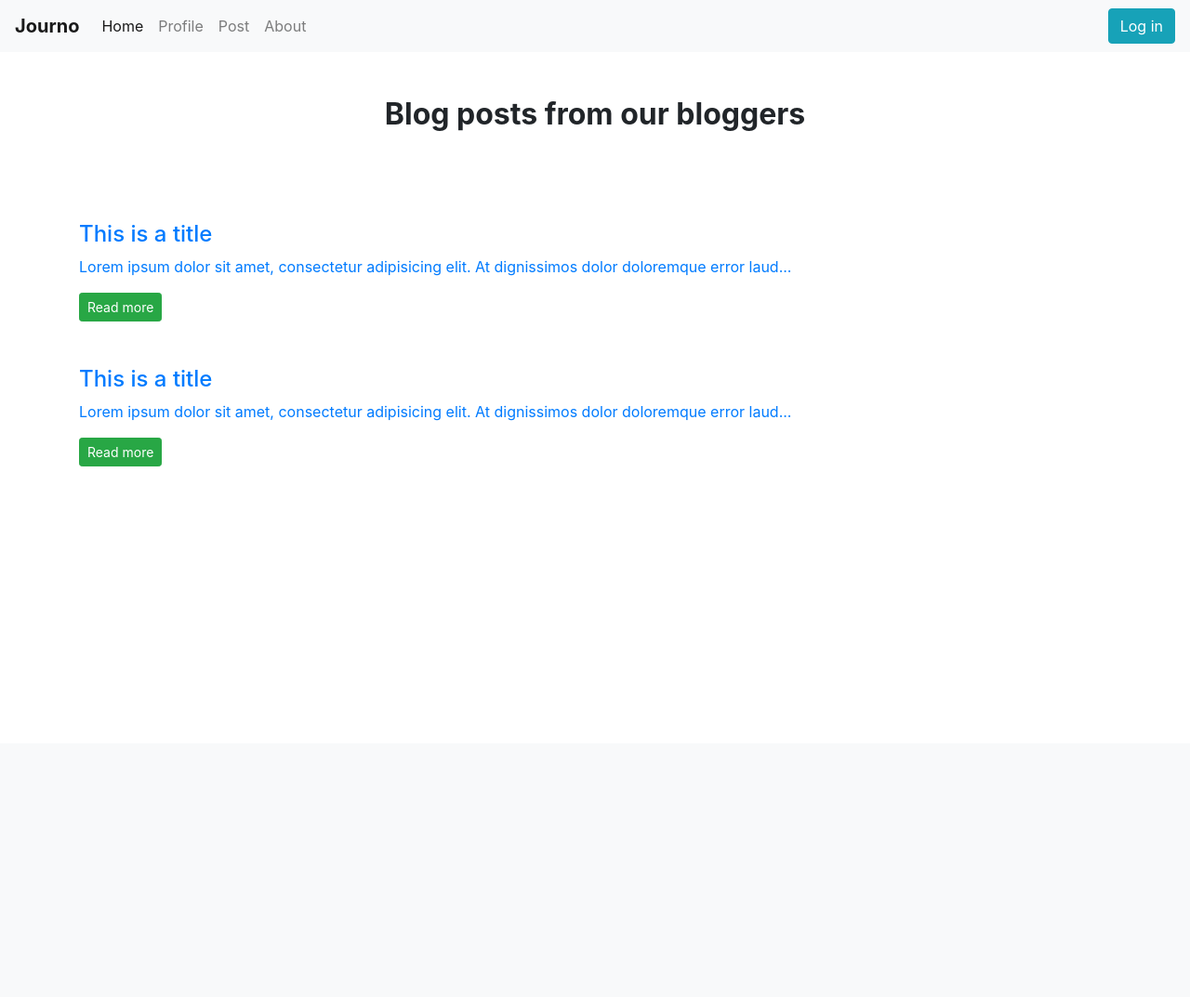
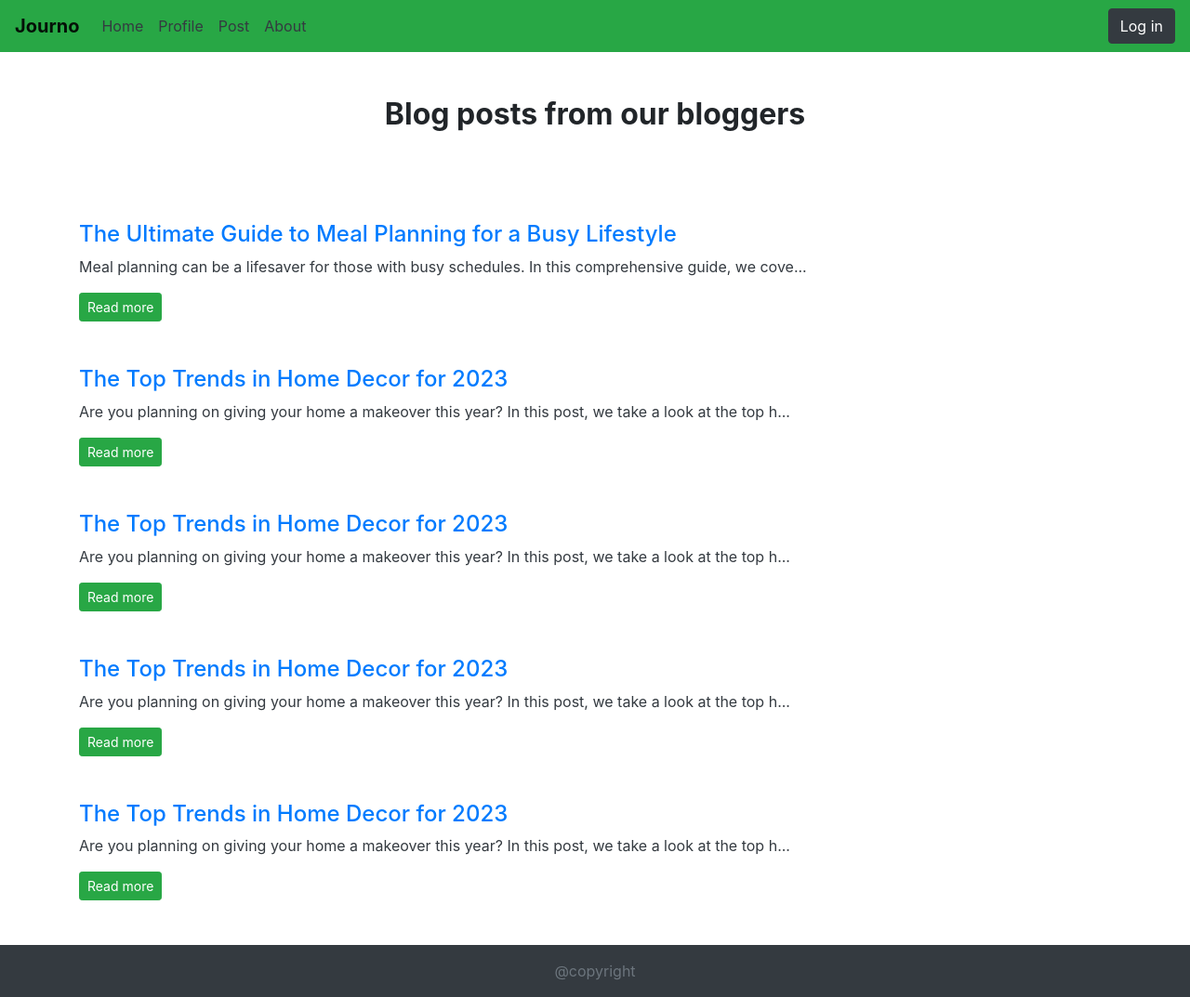
Before and after one commit to RafsanRifat/journo, a Django app: page / in a window 1280 px wide. Shown: the whole page at 93% size. Before the commit the page ends 502 px from the top, so only its background shows below. Run offline with Django 3.2, Linux system fonts and the light colour scheme.

Commit message:
some changes

```diff
--- a/blog/templates/blog/home.html
+++ b/blog/templates/blog/home.html
@@ -10,7 +10,7 @@
     <title>Document</title>
 </head>
 <body>
-<nav class="navbar navbar-expand-lg navbar-light bg-light">
+<nav class="navbar navbar-expand-lg navbar-light bg-success">
     <a class="navbar-brand" href="#"><b>Journo</b></a>
     <button class="navbar-toggler" type="button" data-toggle="collapse" data-target="#navbarSupportedContent"
             aria-controls="navbarSupportedContent" aria-expanded="false" aria-label="Toggle navigation">
@@ -20,23 +20,23 @@
     <div class="collapse navbar-collapse" id="navbarSupportedContent">
         <ul class="navbar-nav mr-auto">
             <li class="nav-item active">
-                <a class="nav-link" href="#">Home <span class="sr-only">(current)</span></a>
+                <a class="nav-link text-dark" href="#">Home <span class="sr-only">(current)</span></a>
             </li>
             <li class="nav-item">
-                <a class="nav-link" href="#">Profile</a>
+                <a class="nav-link text-dark" href="#">Profile</a>
             </li>
             <li class="nav-item ">
-                <a class="nav-link" href="#">Post</a>
+                <a class="nav-link text-dark" href="#">Post</a>
             </li>
             <li class="nav-item">
-                <a class="nav-link" href="#">About</a>
+                <a class="nav-link text-dark" href="#">About</a>
             </li>
         </ul>
         {#        <form class="form-inline my-2 my-lg-0">#}
         {#            <input class="form-control mr-sm-2" type="search" placeholder="Search" aria-label="Search">#}
         {#            <button class="btn btn-outline-success my-2 my-sm-0" type="submit">Search</button>#}
         {#        </form>#}
-        <button class="btn btn-info">Log in</button>
+        <button class="btn btn-dark">Log in</button>
     </div>
 </nav>
 
@@ -49,8 +49,8 @@
             <div class="single_blog_wrapper pt-5">
                 <a href="" class="text-decoration-none">
                     <span class="blog">
-                        <h4>This is a title</h4>
-                        <p class="shortDescription">Lorem ipsum dolor sit amet, consectetur adipisicing elit. At dignissimos dolor doloremque error laudantium officia omnis quos ut veritatis? Architecto deserunt est inventore optio, porro praesentium vero. Accusantium aut culpa dolorem exercitationem facere molestiae nam obcaecati pariatur sed. Aspernatur corporis distinctio dolores error labore minus natus nemo suscipit? Maiores, nulla.</p>
+                        <h4>The Ultimate Guide to Meal Planning for a Busy Lifestyle</h4>
+                        <p class="shortDescription text-dark">Meal planning can be a lifesaver for those with busy schedules. In this comprehensive guide, we cover everything you need to know about meal planning, including how to get started, meal prep tips, and healthy recipe ideas.</p>
                         <a href="#" class="btn btn-success btn-sm">Read more</a>
                     </span>
                 </a>
@@ -58,8 +58,35 @@
             <div class="single_blog_wrapper pt-5">
                 <a href="" class="text-decoration-none">
                     <span class="blog">
-                        <h4>This is a title</h4>
-                        <p class="shortDescription">Lorem ipsum dolor sit amet, consectetur adipisicing elit. At dignissimos dolor doloremque error laudantium officia omnis quos ut veritatis? Architecto deserunt est inventore optio, porro praesentium vero. Accusantium aut culpa dolorem exercitationem facere molestiae nam obcaecati pariatur sed. Aspernatur corporis distinctio dolores error labore minus natus nemo suscipit? Maiores, nulla.</p>
+                        <h4>The Top Trends in Home Decor for 2023</h4>
+                        <p class="shortDescription text-dark">Are you planning on giving your home a makeover this year? In this post, we take a look at the top home decor trends for 2023, including bold colors, eco-friendly materials, and unique textures.</p>
+                        <a href="#" class="btn btn-success btn-sm">Read more</a>
+                    </span>
+                </a>
+            </div>
+            <div class="single_blog_wrapper pt-5">
+                <a href="" class="text-decoration-none">
+                    <span class="blog">
+                        <h4>The Top Trends in Home Decor for 2023</h4>
+                        <p class="shortDescription text-dark">Are you planning on giving your home a makeover this year? In this post, we take a look at the top home decor trends for 2023, including bold colors, eco-friendly materials, and unique textures.</p>
+                        <a href="#" class="btn btn-success btn-sm">Read more</a>
+                    </span>
+                </a>
+            </div>
+            <div class="single_blog_wrapper pt-5">
+                <a href="" class="text-decoration-none">
+                    <span class="blog">
+                        <h4>The Top Trends in Home Decor for 2023</h4>
+                        <p class="shortDescription text-dark">Are you planning on giving your home a makeover this year? In this post, we take a look at the top home decor trends for 2023, including bold colors, eco-friendly materials, and unique textures.</p>
+                        <a href="#" class="btn btn-success btn-sm">Read more</a>
+                    </span>
+                </a>
+            </div>
+            <div class="single_blog_wrapper pt-5">
+                <a href="" class="text-decoration-none">
+                    <span class="blog">
+                        <h4>The Top Trends in Home Decor for 2023</h4>
+                        <p class="shortDescription text-dark">Are you planning on giving your home a makeover this year? In this post, we take a look at the top home decor trends for 2023, including bold colors, eco-friendly materials, and unique textures.</p>
                         <a href="#" class="btn btn-success btn-sm">Read more</a>
                     </span>
                 </a>
@@ -67,6 +94,14 @@
         </div>
     </div>
 </section>
+
+
+
+<footer class="footer  p-3 mt-5 bg-dark text-dark text-center ">
+  <div class="container">
+    <span class="text-muted">@copyright</span>
+  </div>
+</footer>
 
 
 <script src="https://code.jquery.com/jquery-3.5.1.slim.min.js"
@@ -80,11 +115,11 @@
         crossorigin="anonymous"></script>
 
 <script>
-  var shortDescs = document.querySelectorAll(".shortDescription");
-  shortDescs.forEach(function(shortDesc) {
-    var shortenedDesc = shortDesc.innerHTML.substring(0,100) + "...";
-    shortDesc.innerHTML = shortenedDesc;
-  });
+    var shortDescs = document.querySelectorAll(".shortDescription");
+    shortDescs.forEach(function (shortDesc) {
+        var shortenedDesc = shortDesc.innerHTML.substring(0, 100) + "...";
+        shortDesc.innerHTML = shortenedDesc;
+    });
 </script>
 </body>
 </html>
```
